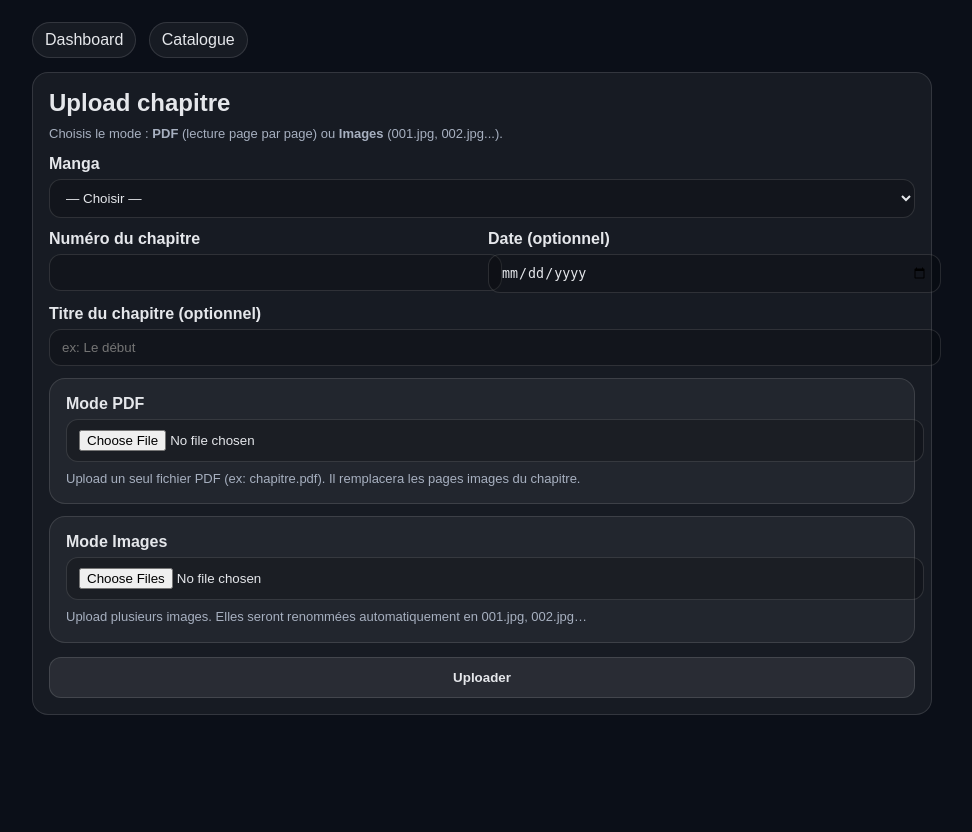
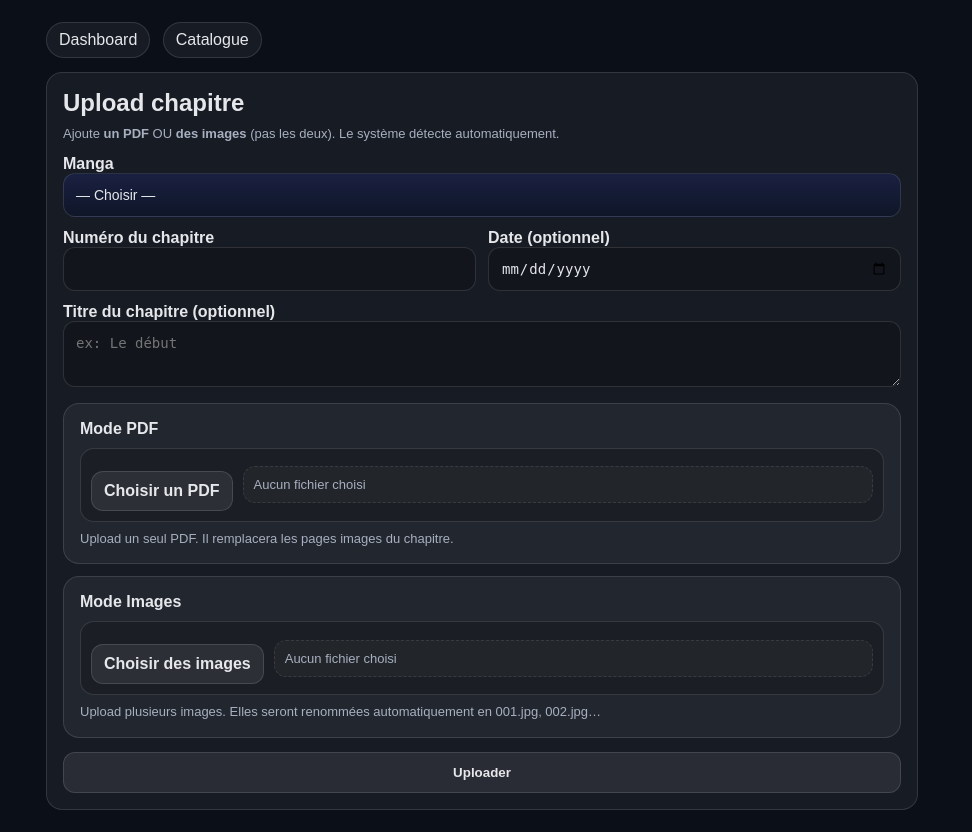
Before and after one commit to ycuzou22/The-Library, a PHP site: page /upload_chapter.php in a window 1280 px wide. Shown: the whole page, without its empty margins (158-1130 px from the left). Before the commit the page ends 715 px from the top, so only its background shows below. Run offline with PHP 8.4, Linux system fonts and the light colour scheme; the visitor is signed in with stand-in values (Sample User, id 1); data comes from the database, SQL or seed files in the repository.

Commit message:
[FIX] css of upload chapter

```diff
--- a/upload_chapter.php
+++ b/upload_chapter.php
@@ -12,7 +12,6 @@
 }
 
 require_once __DIR__ . '/config/db.php';
-
 $pdo = db();
 
 $errors = [];
@@ -55,7 +54,6 @@
     return $out;
 }
 
-
 function extFromMime(string $mime, string $fallbackName): ?string
 {
     $mime = strtolower(trim($mime));
@@ -83,6 +81,7 @@
 if ($_SERVER['REQUEST_METHOD'] === 'POST') {
     $pdfProvided = isset($_FILES['pdf']) && ($_FILES['pdf']['error'] ?? UPLOAD_ERR_NO_FILE) === UPLOAD_ERR_OK;
     $imagesProvided = false;
+
     $mangaId = (int)($_POST['manga_id'] ?? 0);
     $chapterNum = (int)($_POST['chapter_number'] ?? 0);
     $chapterTitle = trim($_POST['chapter_title'] ?? '');
@@ -90,6 +89,7 @@
 
     if ($mangaId <= 0) $errors[] = "Choisis un manga.";
     if ($chapterNum <= 0) $errors[] = "Numéro de chapitre invalide.";
+
     if (isset($_FILES['pages'])) {
         $tmp = normalizeFilesArray($_FILES['pages']);
         foreach ($tmp as $f) {
@@ -99,13 +99,11 @@
             }
         }
     }
+
     $mode = $pdfProvided ? 'pdf' : ($imagesProvided ? 'images' : '');
-    if ($mode === '') {
-      $errors[] = "Ajoute un PDF OU des images.";
-    }
-    if ($pdfProvided && $imagesProvided) {
-      $errors[] = "Choisis soit un PDF, soit des images (pas les deux).";
-    }
+    if ($mode === '') $errors[] = "Ajoute un PDF OU des images.";
+    if ($pdfProvided && $imagesProvided) $errors[] = "Choisis soit un PDF, soit des images (pas les deux).";
+
     try {
         if (!$errors) {
             // Vérifier manga
@@ -143,10 +141,6 @@
             ensureDir($baseDir);
 
             if ($mode === 'pdf') {
-                if (!isset($_FILES['pdf']) || ($_FILES['pdf']['error'] ?? UPLOAD_ERR_NO_FILE) !== UPLOAD_ERR_OK) {
-                    throw new RuntimeException("Ajoute un fichier PDF valide.");
-                }
-
                 $f = $_FILES['pdf'];
 
                 if (($f['size'] ?? 0) > 128 * 1024 * 1024) {
@@ -159,7 +153,6 @@
                     throw new RuntimeException("Le fichier doit être un PDF.");
                 }
 
-                // Nom fixe
                 $destPath = $baseDir . "/chapter.pdf";
                 if (!move_uploaded_file((string)$f['tmp_name'], $destPath)) {
                     throw new RuntimeException("Impossible d'enregistrer le PDF.");
@@ -167,23 +160,17 @@
 
                 $publicUrl = "/uploads/manga/{$mangaId}/ch{$chapterNum}/chapter.pdf";
 
-                // Mettre à jour chapters.pdf_url
                 $stmt = $pdo->prepare("UPDATE chapters SET pdf_url = ? WHERE id = ?");
                 $stmt->execute([$publicUrl, $chapterId]);
 
-                // Optionnel : si tu veux éviter mélange PDF+images, on supprime les pages existantes
+                // éviter mélange PDF+images
                 $pdo->prepare("DELETE FROM pages WHERE chapter_id = ?")->execute([$chapterId]);
 
                 $pdo->commit();
-
                 $successMsg = "PDF uploadé ✅ Lire : reader.php?manga={$mangaId}&ch={$chapterNum}";
             }
 
             if ($mode === 'images') {
-                if (!isset($_FILES['pages'])) {
-                    throw new RuntimeException("Ajoute des images.");
-                }
-
                 $files = normalizeFilesArray($_FILES['pages']);
                 $files = array_values(array_filter($files, fn($f) => ($f['error'] ?? UPLOAD_ERR_NO_FILE) !== UPLOAD_ERR_NO_FILE));
                 if (count($files) === 0) {
@@ -192,12 +179,10 @@
 
                 usort($files, fn($a, $b) => strnatcasecmp((string)$a['name'], (string)$b['name']));
 
-                // Si un PDF existait, on le retire (pour éviter mélange)
                 if ($currentPdfUrl) {
                     $pdo->prepare("UPDATE chapters SET pdf_url = NULL WHERE id = ?")->execute([$chapterId]);
                 }
 
-                // Prochain numéro de page
                 $stmt = $pdo->prepare("SELECT COALESCE(MAX(page_number), 0) AS maxp FROM pages WHERE chapter_id = ?");
                 $stmt->execute([$chapterId]);
                 $pageNumber = (int)($stmt->fetch()['maxp'] ?? 0) + 1;
@@ -228,7 +213,6 @@
                 }
 
                 $pdo->commit();
-
                 $successMsg = "Images uploadées ✅ Lire : reader.php?manga={$mangaId}&ch={$chapterNum}";
             }
         }
@@ -245,11 +229,11 @@
   <meta name="viewport" content="width=device-width,initial-scale=1">
   <title>Upload chapitre (PDF ou Images)</title>
   <style>
+    *{box-sizing:border-box}
     body{margin:0;font-family:Arial;background:#0b0f18;color:#e5e7eb}
     .wrap{max-width:900px;margin:0 auto;padding:22px 14px}
     .card{border:1px solid rgba(255,255,255,.12);background:rgba(255,255,255,.05);border-radius:16px;padding:16px;margin-top:14px}
     label{display:block;margin-top:12px;font-weight:700}
-    input,select{width:100%;margin-top:6px;padding:10px 12px;border-radius:12px;border:1px solid rgba(255,255,255,.12);background:rgba(0,0,0,.2);color:#e5e7eb}
     .row{display:grid;grid-template-columns:1fr 1fr;gap:12px}
     @media(max-width:720px){.row{grid-template-columns:1fr}}
     .nav a{color:#e5e7eb;text-decoration:none;border:1px solid rgba(255,255,255,.12);padding:8px 12px;border-radius:999px;background:rgba(255,255,255,.05);margin-right:8px;display:inline-block}
@@ -258,10 +242,167 @@
     .err{background:rgba(239,68,68,.18)}
     .ok{background:rgba(34,197,94,.18)}
     .hint{color:#a7b0c0;font-size:13px;margin-top:8px;line-height:1.35}
-    .mode{display:flex;gap:12px;flex-wrap:wrap;margin-top:10px}
-    .mode label{margin:0;font-weight:700}
+
+    /* --- FIX tailles inputs/select/textarea --- */
+    input, select, textarea{
+      width:100%;
+      box-sizing:border-box;
+      border-radius:12px;
+      border:1px solid rgba(255,255,255,.12);
+      background:rgba(0,0,0,.2);
+      color:#e5e7eb;
+
+      height:44px;
+      padding:10px 12px;
+      line-height:22px;
+      font-size:14px;
+    }
+
+    textarea{
+      height:auto;
+      min-height:44px;
+      resize:vertical;
+    }
+
+    select{
+      appearance:none;
+      -webkit-appearance:none;
+      -moz-appearance:none;
+
+      padding-right:40px;
+
+      background-image:
+        linear-gradient(45deg, transparent 50%, rgba(229,231,235,.85) 50%),
+        linear-gradient(135deg, rgba(229,231,235,.85) 50%, transparent 50%),
+        linear-gradient(to right, transparent, transparent);
+      background-position:
+        calc(100% - 18px) 19px,
+        calc(100% - 13px) 19px,
+        0 0;
+      background-size:5px 5px, 5px 5px, 100% 100%;
+      background-repeat:no-repeat;
+    }
+
+    input[type="file"]{
+      height:auto;
+      padding:10px 12px;
+    }
+
+    input:focus, select:focus, textarea:focus{
+      outline:none;
+      border-color: rgba(255,255,255,.22);
+      box-shadow: 0 0 0 4px rgba(99,102,241,.12);
+    }
+    /* --- Select Manga : style dark propre --- */
+    select{
+      background-color: rgba(15,23,42,.95);
+      color: #e5e7eb;
+    }
+
+    /* options (fonctionne bien sur Firefox / partiellement Chrome) */
+    select option{
+      background-color: #0b0f18;
+      color: #e5e7eb;
+    }
+
+    /* option sélectionnée */
+    select option:checked{
+      background-color: #6366f1;
+      color: #ffffff;
+    }
+
+    /* hover (Firefox surtout) */
+    select option:hover{
+      background-color: #4f46e5;
+      color: #ffffff;
+    }
+    select{
+      background:
+        linear-gradient(180deg, rgba(99,102,241,.12), rgba(0,0,0,0)),
+        rgba(15,23,42,.95);
+    }
+    /* --- File input custom (PDF / Images) --- */
+    .fileField{
+      margin-top:10px;
+      display:flex;
+      align-items:center;
+      gap:10px;
+      border:1px solid rgba(255,255,255,.12);
+      background: rgba(0,0,0,.20);
+      border-radius:14px;
+      padding:10px;
+    }
+
+    .fileInput{
+      position:absolute;
+      left:-9999px; /* cache l'input natif */
+    }
+
+    .fileBtn{
+      display:inline-flex;
+      align-items:center;
+      justify-content:center;
+      padding:10px 12px;
+      border-radius:12px;
+      border:1px solid rgba(255,255,255,.12);
+      background: rgba(255,255,255,.08);
+      color:#e5e7eb;
+      font-weight:900;
+      cursor:pointer;
+      transition: transform .12s ease, background .12s ease, border-color .12s ease;
+      white-space:nowrap;
+    }
+
+    .fileBtn:hover{
+      transform: translateY(-1px);
+      border-color: rgba(255,255,255,.18);
+      background: rgba(255,255,255,.11);
+    }
+
+    .fileName{
+      flex:1;
+      min-width:0;
+      color:#a7b0c0;
+      font-size:13px;
+      padding:10px 10px;
+      border-radius:12px;
+      border:1px dashed rgba(255,255,255,.10);
+      background: rgba(255,255,255,.03);
+      overflow:hidden;
+      text-overflow: ellipsis;
+      white-space: nowrap;
+    }
+    .fileBtn{
+      box-shadow: 0 0 0 0 rgba(99,102,241,.0);
+    }
+    .fileBtn:hover{
+      box-shadow: 0 0 0 4px rgba(99,102,241,.12);
+    }
   </style>
 </head>
+<script>
+  const pdf = document.getElementById('pdfFile');
+  const pdfName = document.getElementById('pdfName');
+  if (pdf && pdfName) {
+    pdf.addEventListener('change', () => {
+      pdfName.textContent = pdf.files && pdf.files.length ? pdf.files[0].name : 'Aucun fichier choisi';
+    });
+  }
+
+  const imgs = document.getElementById('imgFiles');
+  const imgName = document.getElementById('imgName');
+  if (imgs && imgName) {
+    imgs.addEventListener('change', () => {
+      if (!imgs.files || !imgs.files.length) {
+        imgName.textContent = 'Aucun fichier choisi';
+        return;
+      }
+      imgName.textContent = imgs.files.length === 1
+        ? imgs.files[0].name
+        : imgs.files.length + ' fichiers sélectionnés';
+    });
+  }
+</script>
 <body>
 <div class="wrap">
   <div class="nav">
@@ -271,7 +412,7 @@
 
   <div class="card">
     <h2 style="margin:0 0 8px;">Upload chapitre</h2>
-    <div class="hint">Choisis le mode : <b>PDF</b> (lecture page par page) ou <b>Images</b> (001.jpg, 002.jpg...).</div>
+    <div class="hint">Ajoute <b>un PDF</b> OU <b>des images</b> (pas les deux). Le système détecte automatiquement.</div>
 
     <?php if ($successMsg): ?>
       <div class="msg ok"><?= htmlspecialchars($successMsg) ?></div>
@@ -301,18 +442,31 @@
       </div>
 
       <label>Titre du chapitre (optionnel)</label>
-      <input type="text" name="chapter_title" placeholder="ex: Le début">
+      <textarea name="chapter_title" placeholder="ex: Le début"></textarea>
+
       <div class="card" style="margin-top:12px">
         <b>Mode PDF</b>
-        <input type="file" name="pdf" accept="application/pdf">
-        <div class="hint">Upload un seul fichier PDF (ex: chapitre.pdf). Il remplacera les pages images du chapitre.</div>
+        <div class="fileField">
+          <input id="pdfFile" class="fileInput" type="file" name="pdf" accept="application/pdf">
+          <label class="fileBtn" for="pdfFile">Choisir un PDF</label>
+          <div class="fileName" id="pdfName">Aucun fichier choisi</div>
         </div>
+        <div class="hint">Upload un seul PDF. Il remplacera les pages images du chapitre.</div>
+      </div>
+
 
       <div class="card" style="margin-top:12px">
         <b>Mode Images</b>
-        <input type="file" name="pages[]" accept="image/jpeg,image/png,image/webp" multiple>
+
+        <div class="fileField">
+          <input id="imgFiles" class="fileInput" type="file" name="pages[]" accept="image/jpeg,image/png,image/webp" multiple>
+          <label class="fileBtn" for="imgFiles">Choisir des images</label>
+          <div class="fileName" id="imgName">Aucun fichier choisi</div>
+        </div>
+
         <div class="hint">Upload plusieurs images. Elles seront renommées automatiquement en 001.jpg, 002.jpg…</div>
       </div>
+
 
       <button type="submit">Uploader</button>
     </form>
```
Lines whose indentation alone changed are shown as unchanged.
